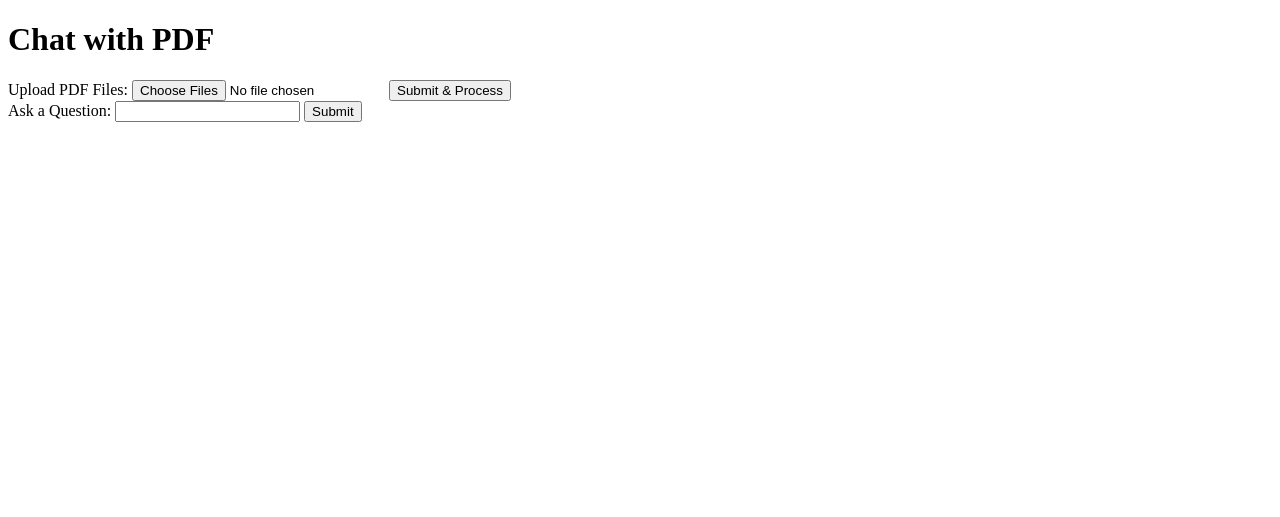
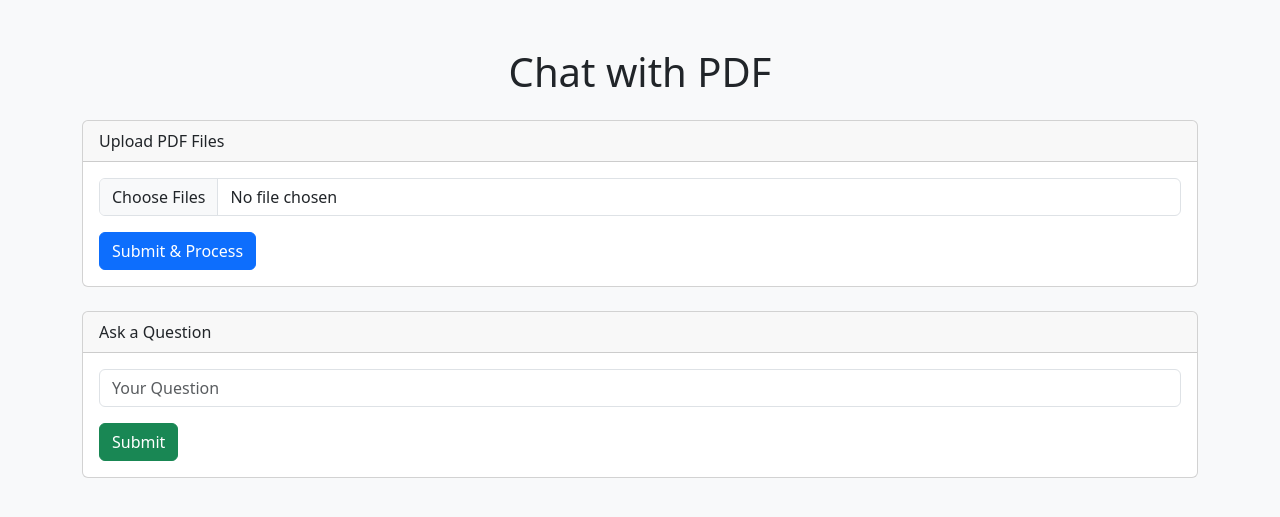
Before and after one commit to ChouhdryRizwan/flaskAppGenei, a Flask app: page / in a window 1280 px wide. Shown: the top 517 px of the page. Run offline with Flask 3, Linux system fonts and the light colour scheme.

Commit message:
UI-CHANGES[C

```diff
--- a/requirements.txt
+++ b/requirements.txt
@@ -15,3 +15,4 @@ faiss-cpu
 langchain_google_genai
 langchain-community
 PyCryptodome
+quart
--- a/server.py
+++ b/server.py
@@ -1,4 +1,4 @@
-from flask import Flask, render_template, request, redirect, url_for, flash, session
+from flask import Flask, render_template, request, redirect, url_for, flash, session, jsonify
 from werkzeug.utils import secure_filename
 import os
 from PyPDF2 import PdfReader
@@ -12,16 +12,11 @@ from langchain.prompts import PromptTemplate
 from dotenv import load_dotenv
 import logging
 from PyPDF2.errors import PdfReadError
-import concurrent.futures
-import faiss
-
 
 # Load environment variables
 load_dotenv()
-faiss.omp_set_num_threads(32)
 
 google_api_key = os.getenv("GOOGLE_API_KEY")
-
 
 if not google_api_key:
     raise ValueError("Google API Key not found. Please check your environment settings.")
@@ -92,8 +87,7 @@ def get_conversation_chain():
 def index():
     if request.method == "POST":
         if 'file' not in request.files:
-            flash('No file part')
-            return redirect(request.url)
+            return jsonify({"messages": ["No file part"]}), 400
 
         files = request.files.getlist('file')
         raw_text = ""
@@ -108,15 +102,15 @@ def index():
         if raw_text:
             text_chunks = get_text_chunks(raw_text)
             get_store_in_vector(text_chunks)
-            flash("Processing complete! You can now ask questions.")
+            return jsonify({"messages": ["Processing complete! You can now ask questions."]}), 200
         else:
-            flash("No text was extracted from the uploaded PDFs. Please try again.")
+            return jsonify({"messages": ["No text was extracted from the uploaded PDFs. Please try again."]}), 400
 
     return render_template("index.html")
 
 @app.route("/ask", methods=["POST"])
 def ask():
-    user_question = request.form.get("question")
+    user_question = request.json.get("question")
 
     if user_question:
         embeddings = GoogleGenerativeAIEmbeddings(model="models/embedding-001")
@@ -125,16 +119,16 @@ def ask():
             logging.info("Vector store loaded successfully.")
         except Exception as e:
             logging.error(f"Error loading vector store: {e}")
-            return "Error loading document index."
+            return jsonify({"messages": ["Error loading document index."]}), 500
 
         docs = vector_store.similarity_search(user_question)
         chain = get_conversation_chain()
         response = chain({"input_documents": docs, "question": user_question}, return_only_outputs=True)
 
-        return response.get("output_text", "No response generated.")
+        output_text = response.get("output_text", "No response generated.")
+        return jsonify({"messages": [output_text]}), 200
 
-    return "No question provided."
+    return jsonify({"messages": ["No question provided."]}), 400
 
-
-# if __name__ == "__main__":
-#     app.run(debug=True)
+if __name__ == "__main__":
+    app.run(debug=True)
--- a/templates/index.html
+++ b/templates/index.html
@@ -1,32 +1,155 @@
 <!DOCTYPE html>
 <html lang="en">
-<head>
-    <meta charset="UTF-8">
-    <meta name="viewport" content="width=device-width, initial-scale=1.0">
+  <head>
+    <meta charset="UTF-8" />
+    <meta name="viewport" content="width=device-width, initial-scale=1.0" />
     <title>PDF Chatbot</title>
-</head>
-<body>
-    <h1>Chat with PDF</h1>
-    <form method="POST" enctype="multipart/form-data" action="/">
-        <label for="file">Upload PDF Files:</label>
-        <input type="file" name="file" multiple>
-        <button type="submit">Submit & Process</button>
-    </form>
+    <style>
+      #loading {
+        display: flex;
+        flex-direction: column;
+        align-items: center;
+      }
 
-    <form method="POST" action="/ask">
-        <label for="question">Ask a Question:</label>
-        <input type="text" name="question" required>
-        <button type="submit">Submit</button>
-    </form>
+      .progress {
+        width: 100%;
+      }
+    </style>
+    <!-- Bootstrap CSS -->
+    <link
+      href="https://cdn.jsdelivr.net/npm/bootstrap@5.3.0-alpha3/dist/css/bootstrap.min.css"
+      rel="stylesheet"
+    />
+  </head>
+  <body class="bg-light">
+    <!-- Header code here -->
+    <div class="container mt-5">
+      <h1 class="text-center mb-4">Chat with PDF</h1>
 
-    {% with messages = get_flashed_messages() %}
-        {% if messages %}
-            <ul>
-                {% for message in messages %}
-                    <li>{{ message }}</li>
-                {% endfor %}
-            </ul>
-        {% endif %}
-    {% endwith %}
-</body>
+      <!-- PDF Upload Form -->
+      <div class="card mb-4">
+        <div class="card-header">Upload PDF Files</div>
+        <div class="card-body">
+          <input type="file" id="pdfFiles" class="form-control" multiple />
+          <button id="uploadButton" class="btn btn-primary mt-3">
+            Submit & Process
+          </button>
+
+          <!-- Loading Animation -->
+          <div id="loading" class="d-none">
+            <div class="spinner-border" role="status">
+              <span class="visually-hidden">Loading...</span>
+            </div>
+            <div class="progress mt-2">
+              <div
+                id="progressBar"
+                class="progress-bar"
+                role="progressbar"
+                style="width: 0%"
+                aria-valuenow="0"
+                aria-valuemin="0"
+                aria-valuemax="100"
+              ></div>
+            </div>
+          </div>
+        </div>
+      </div>
+
+      <!-- Question Form -->
+      <div class="card mb-4">
+        <div class="card-header">Ask a Question</div>
+        <div class="card-body">
+          <input
+            type="text"
+            id="question"
+            class="form-control"
+            placeholder="Your Question"
+            required
+          />
+          <button id="questionButton" class="btn btn-success mt-3">
+            Submit
+          </button>
+        </div>
+      </div>
+
+      <!-- Display Messages -->
+      <div id="messages" class="alert alert-info d-none" role="alert">
+        <pre id="messageList"></pre>
+      </div>
+    </div>
+    <!-- Footer code here -->
+    <!-- Bootstrap JS (optional) -->
+    <script src="https://cdn.jsdelivr.net/npm/bootstrap@5.3.0-alpha3/dist/js/bootstrap.bundle.min.js"></script>
+
+    <script>
+      document
+        .getElementById("uploadButton")
+        .addEventListener("click", async () => {
+          const files = document.getElementById("pdfFiles").files;
+          const formData = new FormData();
+          for (const file of files) {
+            formData.append("file", file);
+          }
+
+          try {
+            const response = await fetch("/", {
+              method: "POST",
+              body: formData,
+            });
+            const result = await response.json();
+            displayMessages(result.messages);
+          } catch (error) {
+            console.error("Error uploading files:", error);
+          }
+        });
+
+      document
+        .getElementById("questionButton")
+        .addEventListener("click", async () => {
+          btn = document.getElementById("questionButton");
+
+          const question = document.getElementById("question").value;
+          btn.innerHTML = "Loading ...";
+          try {
+            const response = await fetch("/ask", {
+              method: "POST",
+              headers: {
+                "Content-Type": "application/json",
+              },
+              body: JSON.stringify({ question }),
+            });
+            const result = await response.json();
+            console.log(result);
+            displayMessages(result.output_text);
+          } catch (error) {
+            console.error("Error asking question:", error);
+          }
+          btn.innerHTML = "submit";
+        });
+
+      function displayMessages(messages) {
+        const messageList = document.getElementById("messageList");
+        messageList.innerHTML = "";
+
+        // Check if messages is an array
+        if (Array.isArray(messages)) {
+          messages.forEach((message) => {
+            const listItem = document.createElement("li");
+            listItem.textContent = message;
+            messageList.appendChild(listItem);
+          });
+        } else if (typeof messages === "string") {
+          const listItem = document.createElement("li");
+          listItem.textContent = messages;
+          messageList.appendChild(listItem);
+        } else {
+          const listItem = document.createElement("li");
+          listItem.textContent = "Unexpected error occurred.";
+          messageList.appendChild(listItem);
+        }
+
+        document.getElementById("messages").classList.remove("d-none");
+      }
+    </script>
+  </body>
 </html>
```
Also changed, not shown: 6 other files.
